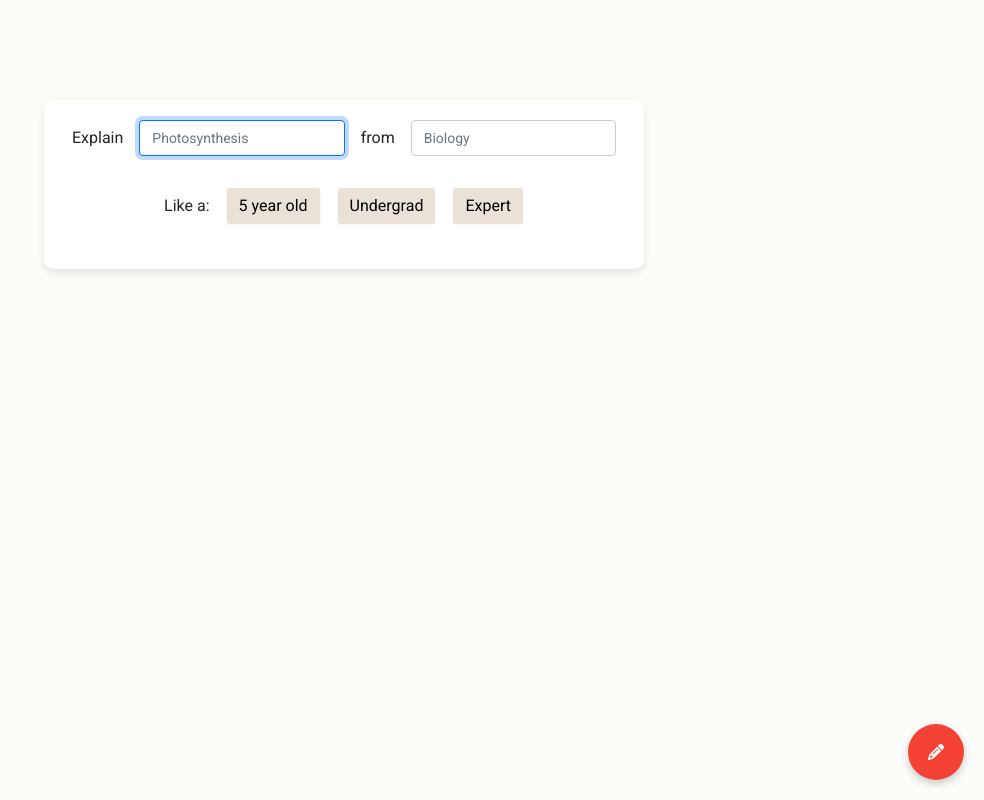
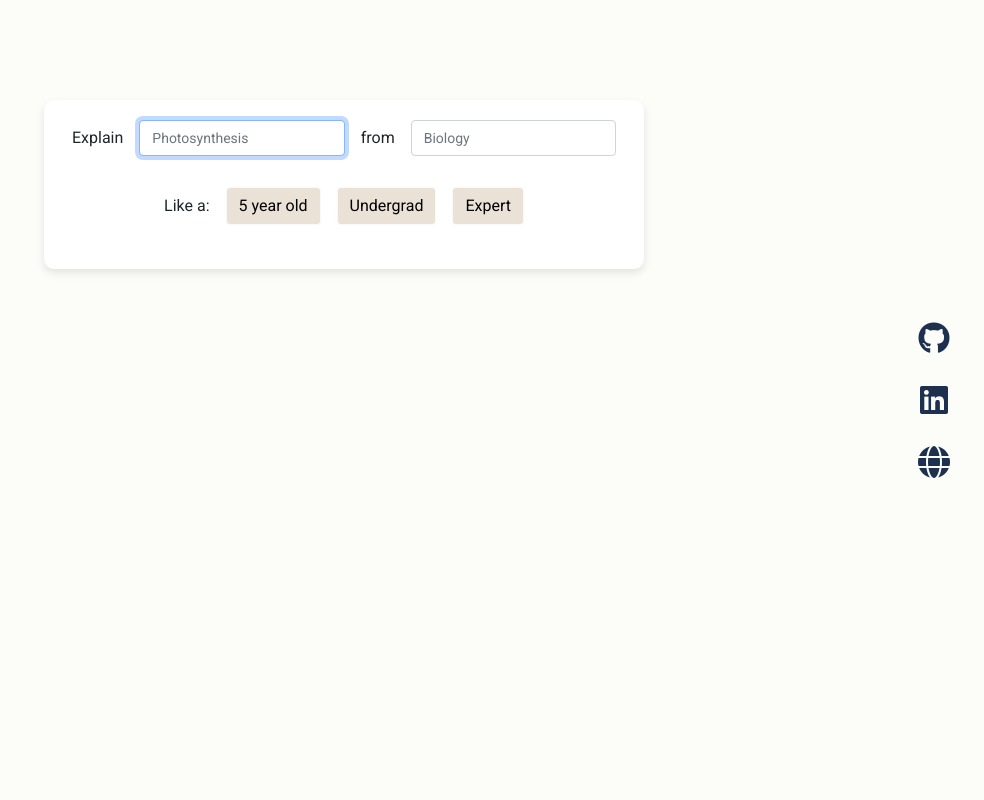
Before and after one commit to AryanDeore/Flashcard, a Flask app: page / in a window 1280 px wide. Shown: the whole page, without its empty margins (296-1280 px from the left). Run offline with Flask 3, Linux system fonts and the light colour scheme; some libraries are stand-ins or nearby versions.

Commit message:
sidebar socials done

```diff
--- a/static/css/style.css
+++ b/static/css/style.css
@@ -1,7 +1,15 @@
 body {
-    background-color: #FCFCF9;
+    background-color: #fcfcf9;
     font-family: 'Roboto', sans-serif;
     padding-top: 50px;
+}
+
+a {
+    text-decoration: none;
+}
+
+a:hover {
+    text-decoration: none;
 }
 
 .search-container {
@@ -75,7 +83,6 @@ form input[type="text"] {
 form span {
     margin: 0 10px;
     padding-bottom: 15px;
-    /* Adjust padding for vertical alignment */
     display: flex;
     align-items: center;
 }
@@ -83,38 +90,27 @@ form span {
 button {
     margin: 0 0px;
     border-radius: 50px;
-    /* Rounded edges */
     padding: 10px 20px;
-    /* Padding for pill-like shape */
     background: linear-gradient(to right, #eae1d7, #eae1d7);
-    /* Muted gradient background */
     border: none;
-    /* Remove border */
     color: white;
-    /* Text color */
     font-size: 16px;
-    /* Font size */
     transition: background 0.3s ease;
-    /* Smooth transition */
 }
 
 button:hover {
     transform: scale(1.1);
-    /* Scale on hover */
 }
 
 button:focus {
     outline: none;
-    /* Remove focus outline */
 }
 
-/* Center text vertically next to buttons */
 .d-flex span {
     display: flex;
     align-items: center;
 }
 
-/* Style improvements */
 .form-section {
     margin-top: 50px;
     width: 60%;
@@ -124,35 +120,27 @@ button:focus {
     border-radius: 10px;
     box-shadow: 0 4px 8px rgba(0, 0, 0, 0.1);
     margin-bottom: 10px;
-    /* Distance between sections */
 }
 
 .explanation-section {
     width: 80%;
-    /* max-width: 1000px; */
     background-color: #fff;
     padding: 20px;
     border-radius: 10px;
     box-shadow: 0 4px 8px rgba(0, 0, 0, 0.1);
     margin-bottom: 10px;
-    /* Distance between sections */
 }
 
 form input[type="text"] {
     width: 100%;
-    /* Full width for inputs */
     margin-bottom: 15px;
-    /* Space between inputs */
-    border: 1px solid #ccc;
-    /* Light gray border */
+    /* border: 1px solid #ccc; */
     transition: border-color 0.3s ease;
-    /* Smooth transition */
 }
 
-form input[type="text"]:focus {
-    border-color: #007bff;
-    /* Border color on focus */
-}
+/* form input[type="text"]:focus {
+    border-color: red;
+} */
 
 .explanation {
     margin-top: 30px;
@@ -162,57 +150,56 @@ form input[type="text"]:focus {
 .explanation h2,
 .explanation h3 {
     color: #333;
-    /* Dark text color */
 }
 
 .explanation p {
     line-height: 1.6;
-    /* Better readability */
 }
 
-.fab-container {
+
+.vertical-section {
+    /* Fixes the position of the vertical section relative to the viewport */
     position: fixed;
-    bottom: 20px;
-    right: 20px;
+    /* Positions the top of the vertical section at 50% of the viewport height*/
+    top: 50%;
+    /* Positions the vertical section at the right edge of the viewport */
+    right: 0;
+    /* Translates the vertical section up by 50% of its own height to center it vertically */
+    transform: translateY(-50%);
+    /* Uses flexbox layout to align items within the vertical section */
+    display: flex;
+    /* Arranges the flex items in a column direction */
+    flex-direction: column;
+    /* Centers the flex items horizontally */
+    align-items: center;
+    /* Sets a high stacking order to ensure the vertical section appears above other elements */
     z-index: 1000;
 }
 
-.fab-button {
-    width: 56px;
-    height: 56px;
-    background-color: #f44336;
-    border-radius: 50%;
+
+.social-icon {
+    /* Sets the width of the social icon to 40 pixels */
+    width: 100px;
+    /* Sets the height of the social icon to 40 pixels */
+    height: 60px;
+    /* Makes the social icon circular by setting the border radius to 50% */
+    /* border-radius: 50%; */
+    /* Sets the background color of the social icon to a dark gray (#333) */
+    /* background-color: black; */
+    /* Sets the text color inside the social icon to white */
+    /* color: white; */
+    /* Uses flexbox layout to align items within the social icon */
     display: flex;
+    /* Centers the content horizontally within the social icon */
     justify-content: center;
+    /* Centers the content vertically within the social icon */
     align-items: center;
-    color: white;
-    cursor: pointer;
-    box-shadow: 0 4px 8px rgba(0, 0, 0, 0.2);
-    transition: all 10.5s ease;
-    /* Adjusted duration */
+    /* Adds a 10-pixel margin above and below the social icon */
+    margin: 1px 0;
+    /* Adds a smooth transition effect for transformations over 0.3 seconds */
+    transition: transform 0.3s ease;
 }
 
-.fab-options {
-    display: none;
-    flex-direction: column;
-    align-items: center;
-    position: absolute;
-    bottom: 70px;
-    right: 10px;
-    transition: all 10.5s ease;
-    /* Adjusted duration */
+.social-icon:hover {
+    transform: scale(1.5);
 }
-
-.fab-option {
-    width: 40px;
-    height: 40px;
-    border-radius: 50%;
-    display: flex;
-    justify-content: center;
-    align-items: center;
-    color: white;
-    margin-bottom: 10px;
-    box-shadow: 0 4px 8px rgba(0, 0, 0, 0.2);
-    transition: all 10.5s ease;
-    /* Adjusted duration */
-}
--- a/templates/index.html
+++ b/templates/index.html
@@ -11,6 +11,8 @@
     <link href="https://fonts.googleapis.com/css2?family=Roboto:wght@300;400;700&display=swap" rel="stylesheet">
     <!-- Custom CSS -->
     <link rel="stylesheet" href="{{ url_for('static', filename='css/style.css') }}">
+    <!-- Font Awesome -->
+    <script src="https://kit.fontawesome.com/fdb70671ae.js" crossorigin="anonymous"></script>
 </head>
 
 <body>
@@ -44,18 +46,18 @@
         </div>
         {% endif %}
     </div>
-    <div class="fab-container">
-        <div class="fab-button">
-            <i class="fas fa-pencil-alt"></i>
-        </div>
-        <div class="fab-options">
-            <a href="#" class="fab-option" style="background-color: #f44336;"><i class="fas fa-star"></i></a>
-            <a href="#" class="fab-option" style="background-color: #ffeb3b;"><i class="fas fa-user"></i></a>
-            <a href="#" class="fab-option" style="background-color: #4caf50;"><i class="fas fa-envelope"></i></a>
-            <a href="#" class="fab-option" style="background-color: #2196f3;"><i class="fas fa-shopping-cart"></i></a>
-            <a href="#" class="fab-option" style="background-color: #f44336;"><i class="fas fa-pencil-alt"></i></a>
-        </div>
+    <div class="vertical-section">
+        <a href="https://github.com" target="_blank" class="social-icon">
+            <i class="fa-brands fa-github fa-2xl" style="color: #1e3050;"></i>
+        </a>
+        <a href="https://linkedin.com" target="_blank" class="social-icon">
+            <i class="fab fa-linkedin fa-2xl" style="color: #1e3050;"></i>
+        </a>
+        <a href="" target=" _blank" class="social-icon">
+            <i class="fas fa-globe fa-2xl" style="color: #1e3050;"></i>
+        </a>
     </div>
+
     <script src="{{ url_for('static', filename='js/script.js') }}"></script>
     <script src="https://kit.fontawesome.com/a076d05399.js" crossorigin="anonymous"></script>
 </body>
```
